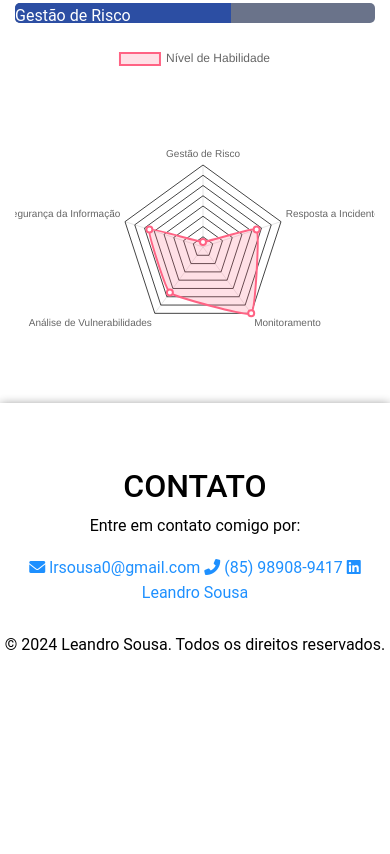
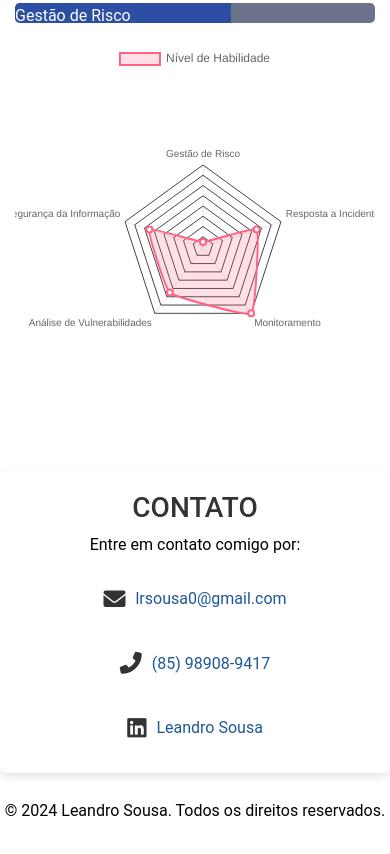
Before and after one commit to LeandroRSousa/Portf-lio, a plain HTML site: page index.html in a window 390 px wide. Shown: the part 2937-3791 px from the top of the page. Before the commit the page ends 3626 px from the top, so only its background shows below. Drawn offline with nearby package versions, Linux system fonts and the light colour scheme.

Commit message:
Update styles.css

```diff
--- a/styles.css
+++ b/styles.css
@@ -152,7 +152,7 @@ input:checked + .slider:before {
 	}
 
     .navbar {
-         background: linear-gradient(to right, #55adec, #4a90e2, #1e5799); /* Gradiente com três tons de azul */
+        background: linear-gradient(to right, #55adec, #4a90e2, #1e5799); /* Gradiente com três tons de azul */
     }
 
     .navbar-brand,
@@ -168,15 +168,12 @@ input:checked + .slider:before {
     }
 
     footer {
-        position: relative;
-        bottom: 0;
-        width: 100%;
-        background-color: var(--footer-background-light);
-        color: var(--text-light);
-        text-align: center;
-        padding: 1rem 0;
-         box-shadow: 0 2px 10px rgba(0, 0, 0, 0.5); /* Sombra leve */
+        background-color: var(--footer-background-light); /* ou uma cor que você preferir */
+        color: var(--text-light); /* ajuste a cor do texto conforme necessário */
+        padding: 20px 0; /* Adicione um pouco de espaço acima e abaixo */
+        text-align: center; /* Centraliza o texto */
     }
+
 
     .card {
         background-color: var(--card-background-light);
@@ -242,6 +239,28 @@ input:checked + .slider:before {
         color: var(--button-text-dark); /* Texto do botão no modo escuro */
     }
 
+    body.dark-mode .contato {
+        box-shadow: 0 4px 8px rgba(0, 0, 0, 0.3); /* Sombra mais escura */
+    }
+
+    body.dark-mode .contato h2 {
+        color: #ecf0f1; /* Cor clara para o título no modo escuro */
+    }
+
+    body.dark-mode .contact-item {
+        color: #ecf0f1; /* Cor dos links no modo escuro */
+        border-color: transparent;
+    }
+
+    body.dark-mode .contact-item:hover {
+        background-color: #34495e; /* Efeito hover no modo escuro */
+        color: #ecf0f1; /* Cor de texto clara no hover */
+    }
+
+    body.dark-mode .contact-item i {
+        color: #ecf0f1; /* Cor dos ícones no modo escuro */
+    }
+
     #habilidades {
         max-width: 600px; /* Largura máxima do contêiner do gráfico */
         margin: 0 auto;   /* Centraliza o gráfico na tela */
@@ -273,6 +292,53 @@ input:checked + .slider:before {
         background: #2C4EA3; /* Cor do preenchimento da barra de habilidade */
         height: 20px;
     }
+
+    /* Estilo da seção de contato para o modo claro */
+.contato {
+
+    padding: 20px;
+    border-radius: 8px;
+    box-shadow: 0 4px 8px rgba(0, 0, 0, 0.1);
+    text-align: center;
+}
+
+.contato h2 {
+    font-size: 28px;
+    color: #333;
+}
+
+.contact-list {
+    display: flex;
+    flex-direction: column;
+    gap: 15px;
+    align-items: center;
+}
+
+.contact-item {
+    text-decoration: none;
+    font-size: 18px;
+    color: #1e5799;
+    border: 2px solid transparent;
+    padding: 10px 15px;
+    border-radius: 5px;
+    transition: background 0.3s, border-color 0.3s, transform 0.2s; /* Adicione transform para o efeito de hover */
+    display: flex;
+    align-items: center;
+}
+
+.contact-item i {
+    margin-right: 10px;
+    font-size: 22px;
+    color: #333;
+}
+
+.contact-item:hover {
+    background: #6bb9f0;
+    color: #fff;
+    border-color: #1e5799;
+    transform: scale(1.05); /* Um leve aumento no tamanho do botão */
+}
+
     @media (max-width: 768px) {
     .navbar {
         display: block; /* Garante que o menu seja exibido */
@@ -300,4 +366,16 @@ input:checked + .slider:before {
     font-size: 16px; /* Tamanho da fonte */
     color: white;
 }
+
 }
+
+@media (max-width: 600px) {
+    .contact-list {
+        flex-direction: column; /* Mantém a lista em coluna em telas pequenas */
+        align-items: center; /* Centraliza os itens */
+    }
+
+    .contact-item {
+        font-size: 16px; /* Ajusta o tamanho da fonte em dispositivos menores */
+    }
+}
```
